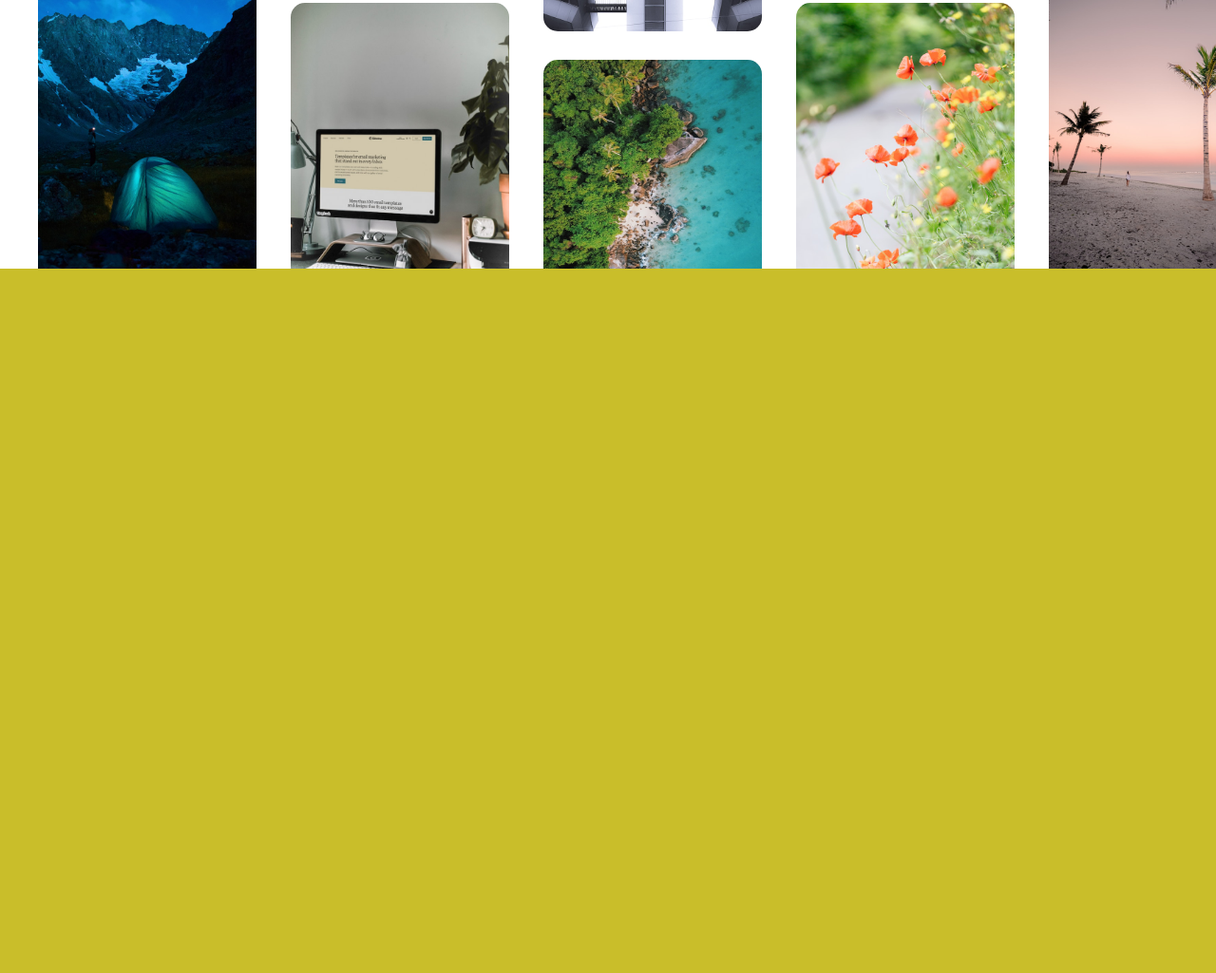
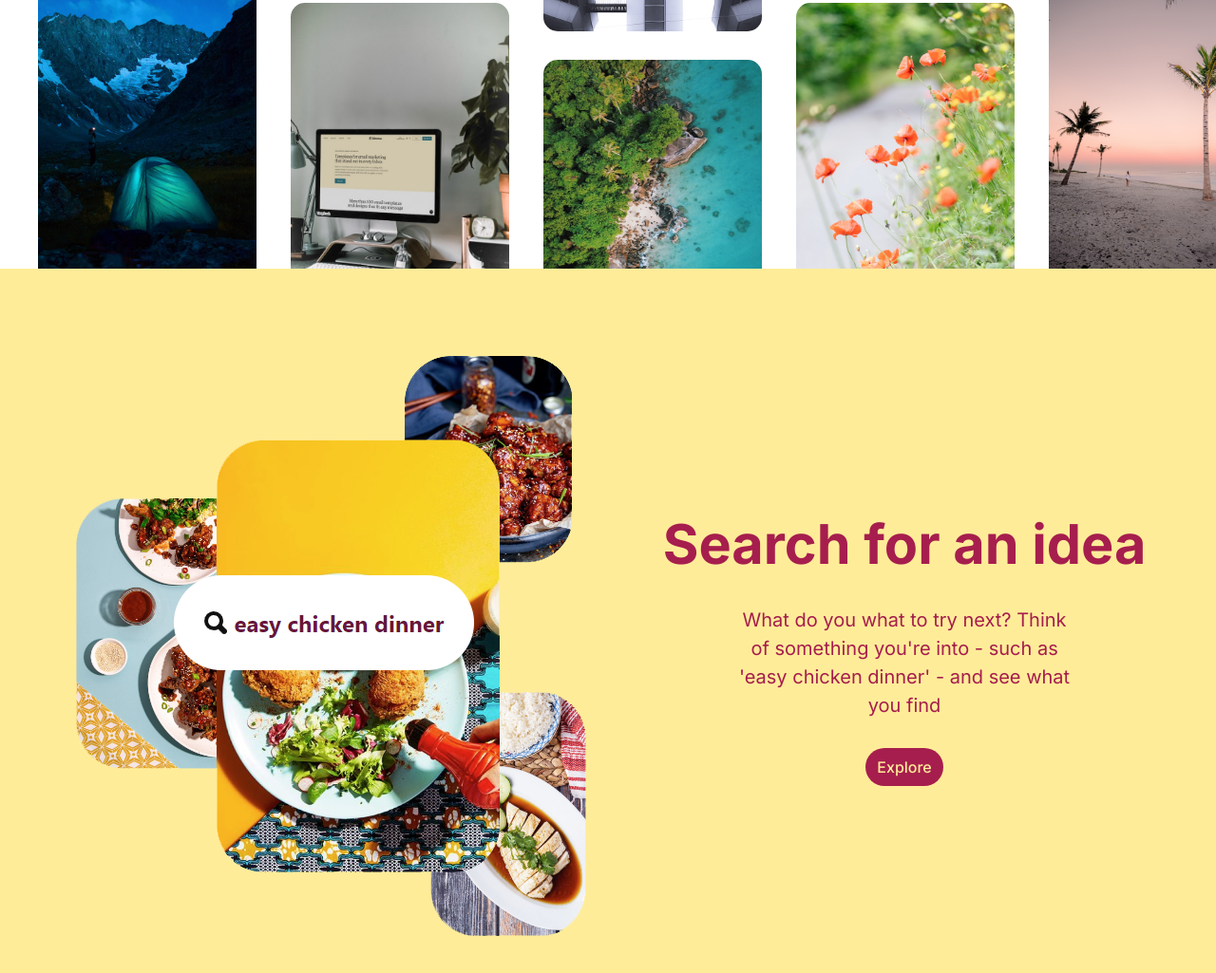
Before and after one commit to jumailj/pinterest-clone, a website: page index.html in a window 1280 px wide. Shown: the part 743-1768 px from the top of the page at 95% size. Drawn offline with Linux system fonts and the light colour scheme.

Commit message:
added section-1

```diff
--- a/index.html
+++ b/index.html
@@ -14,7 +14,6 @@
 <body>
 
     <nav class="navigation-bar">
-
             <!-- nav website log-->
             <div class="nav-logo">
                 <img src="./resource/Pinterest_Logo.svg" height="30px" alt="log of pinterest"/>
@@ -27,7 +26,6 @@
                     <a href="#" class="url-fonts">Press</a>
                     <a href="#" class="url-button"><span class="login-text">Log in</span></a>
                     <a href="#" class="url-button">Sign up</a>
-
             </div>
     </nav>
 
@@ -63,10 +61,53 @@
 
     <section class="section-1">
 
+        <div class="secion-1-container">
 
+            <div>
+                <img src="./resource/section-1-left.png">
+            </div>
 
+            <div class="section-1-right">
+                <h2 class="section-1-heading">
+                        Search for an idea
+                </h2>
+                <div class="section-1-subtext">
+                    What do you what to try next? Think <br>
+                    of something you're into - such as <br>
+                    'easy chicken dinner' - and see what <br>
+                    you find
+                </div>
+                <a href="#" class="explore-button">Explore</a>
+
+            </div>
+
+        </div>
     </section>
+<!--
+    <section class="section-1">
 
+        <div class="secion-1-container">
+
+            <div>
+                <img src="./resource/section-1-left.png">
+            </div>
+
+            <div class="section-1-right">
+                <h2 class="section-1-heading">
+                        Search for an idea
+                </h2>
+                <div class="section-1-subtext">
+                    What do you what to try next? Think <br>
+                    of something you're into - such as <br>
+                    'easy chicken dinner' - and see what <br>
+                    you find
+                </div>
+                <a href="#" class="explore-button">Explore</a>
+
+            </div>
+
+        </div>
+    </section> -->
 
 
 
--- a/style/style.css
+++ b/style/style.css
@@ -31,11 +31,11 @@ display: flex;
     align-items: center;
 }
 
-.nav-urls:last-child{
+/* .nav-urls:last-child{
 
- /* gap:0.1rem; */
+  gap:0.1rem;
 }
-
+*/
 
 
 .url-fonts{
@@ -152,15 +152,22 @@ display: flex;
     justify-content: space-around;
     /*7*/
     /* background-color: #2196f3; */
-    clip-path: polygon( -100px -100px, 1700px -100px , 1900px 590px, -100px 590px)
+    clip-path: polygon( -100px -200px, 1700px -200px , 1900px 590px, -100px 590px)
 
 }
 
+
+
 .grid-container img{
     border-radius: 15px;
+    transition: all 0.3s;
+}
 
+.grid-container img:hover{
+    border-radius: 15px;
+    transform: scale(1.1);
+}
 
-}
 
 
 .img-1, .img-5, .img-6 , .img-10{
@@ -173,20 +180,62 @@ display: flex;
     /* animation: image-animation 1s infinite; */
 }
 
+/*
 .img-3, .img-8{
-    /* animation: image-animation 1s infinite; */
+    animation: image-animation 1s infinite;
 }
+*/
 
 
 .section-1{
-    height: 800px;
+    height: 100vh;
     margin-top: -120px;
-    background-color: #c9be2a;
+    background-color: #ffec99;
+    /* box-shadow: 0px -10px 20px red; */
 
 }
 
+.section-1-right{
+    text-align: center;
+    display: flex;
+    flex-direction: column;
+    gap: 30px;
+    align-items: center;
+}
+
+.section-1-heading{
+    font-size: 3.6rem;
+    color:#a61e4d;
+}
+.section-1-subtext{
+    color:#a61e4d;
+    /* font-weight: 500; */
+    line-height: 1.5;
+    font-size: 20px;
+}
+
+.secion-1-container{
+    margin: 0 auto;
+    width: 1200px;
+    height: 100vh;
+    display: flex;
+    justify-content: space-around;
+    align-items: center;
+}
+
+.explore-button{
+    font-size:1.0rem;
+    font-weight: 500;
+    text-decoration: none;
+    color:#ffec99;
+
+    background-color: #a61e4d;
+
+    padding: 0.65rem 0.75rem;
+    border-radius: 3rem;
 
 
+}
 
 @keyframes text-animation {
     0%{
```
Also changed, not shown: resource/section-1-left.png (added).
